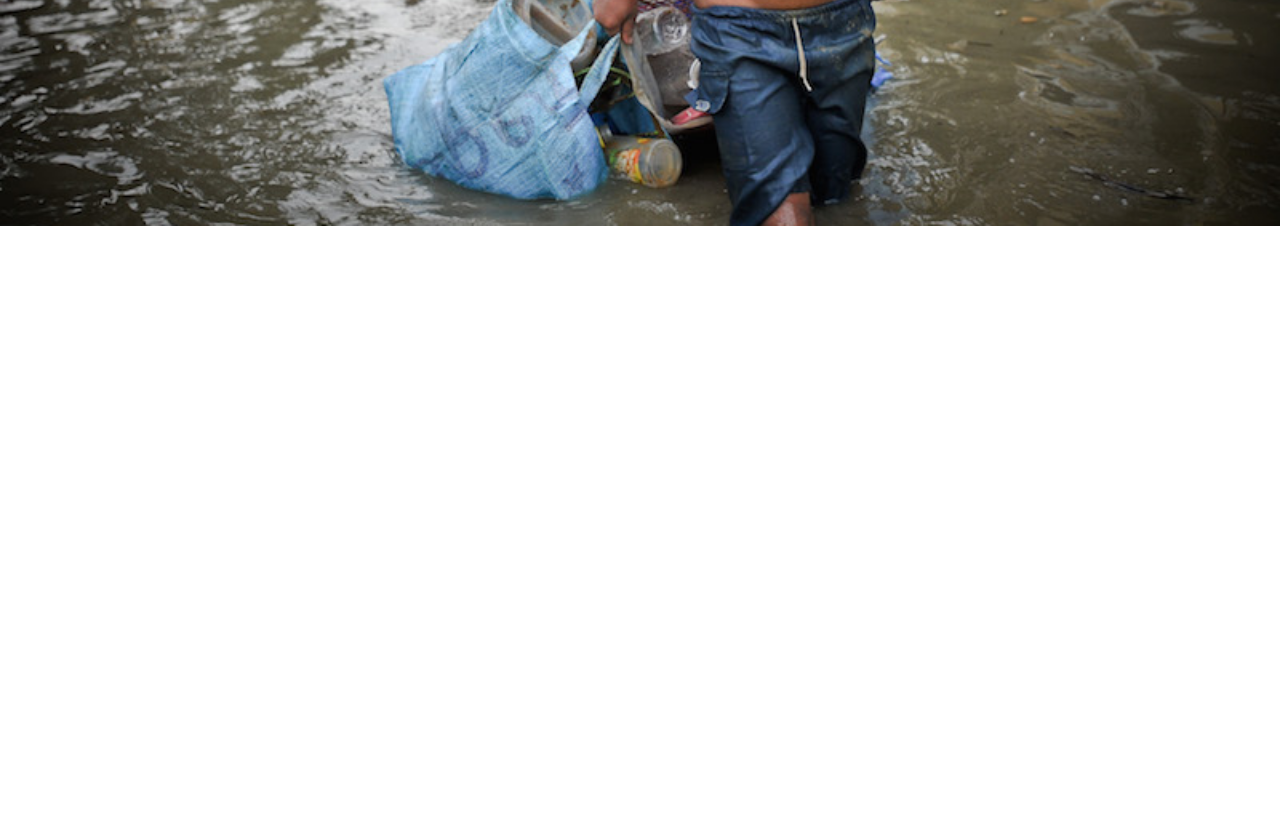
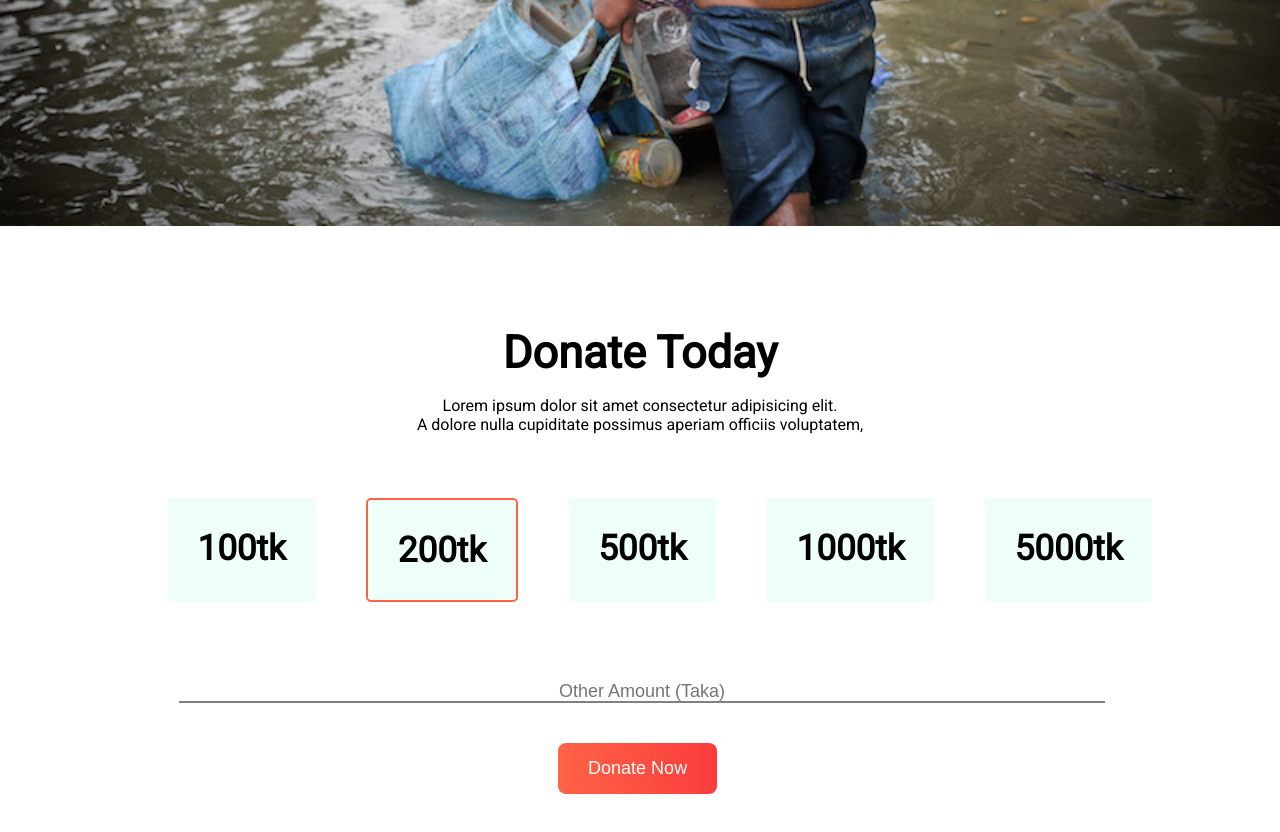
Before and after one commit to amernadim/donation-sylhet, a plain HTML site: page index.html in a window 1280 px wide. Shown: the part 574-1406 px from the top of the page. Before the commit the page ends 800 px from the top, so only its background shows below. Drawn offline with Linux system fonts and the light colour scheme.

Commit message:
add donate

```diff
--- a/index.html
+++ b/index.html
@@ -16,18 +16,41 @@
 
 </head>
 <body>
-  <!-- Section -->
+  <!-- Banner Section -->
   <section class="top-banner">
     <div class="banner-text">
       <h1>Let’s Help Those Who Are <br> More In Need...</h1>
       <p>Lorem ipsum dolor sit amet, usu cu esse possit referrentur, at eam falli <br> deterruisset. No duo populo animal noluisse, enim</p>
       <a class="custom-btn" href="">Donate Now</a>
     </div>
+  </section>
 
+  <!-- Donate Section -->
+  <section class="donations">
+    <div class="donate-text">
+      <h1>Donate Today</h1>
+      <p>Lorem ipsum dolor sit amet consectetur adipisicing elit. <br> A dolore nulla cupiditate possimus aperiam officiis voluptatem,</p>
+    </div>
+
+    <div class="donate-tk">
+      <ul>
+        <li>100tk</li>
+        <li class="active">200tk</li>
+        <li>500tk</li>
+        <li>1000tk</li>
+        <li>5000tk</li>
+      </ul>
+      <div class="form-fild">
+        <form action="#">
+          <input id="Amonut" type="text" placeholder="Other Amount (Taka)"> <br>
+          <button class="custom-btn">Donate Now</button>
+        </form>
+      </div>
+
+    </div>
   </section>
 
   <!-- Section -->
   <!-- Section -->
-  <!-- Section -->
 </body>
 </html>
--- a/style.css
+++ b/style.css
@@ -5,6 +5,7 @@ body {
 }
 
 /* Section */
+
 .top-banner {
   height: 100vh;
   background-image: url(./assets/top-banner-img.jpg);
@@ -33,15 +34,84 @@ body {
   border: none;
   border-radius: 8px;
   font-size: 18px;
-
+  cursor: pointer;
 }
 a {
   display: inline-block;
   margin: 20px  0 0 36%;
+}
+.custom-btn:hover{
+  background-image: linear-gradient(90deg,#F2D7D5,  #EBDEF0);
+  color: black;
+}
+
+
+
+/* Section  */
+.donations {
+  height: 100vh;
+}
+.donate-text {
 
 }
+.donate-text h1{
+ font-size: 45px;
+ font-weight: 600;
+ text-align: center;
+ margin-top: 100px;
+}
+.donate-text p {
+  font-size: 16px;
+  font-weight: 500;
+  text-align: center;
+  margin-top: -20px;
+}
+.donate-tk {
+  margin-top: 10%;
+  margin: 5% 10% 0 10%;
+}
+.donate-tk ul {
+  display: flex;
+  justify-content: space-between;
+}
+.donate-tk li {
+  font-size: 35px;
+  font-weight: 800;
+  padding: 3%;
+  list-style: none;
+  background-color: rgba(127, 255, 212, 0.129);
+}
+.donate-tk li:hover , .active {
+  background-color: rgba(255, 99, 71, 0.376);
+  border: 2px solid tomato;
+  border-radius: 5px;
+  cursor: pointer;
+}
+.form-fild {
+  margin-top: 80px;
+}
+#Amonut{
+  border: none;
+  border-bottom:2px solid grey ;
+  width: 90%;
+  margin-left: 5%;
+  align-items: center;
+}
+input::placeholder {
+  font-size: 18px;
+  font-weight: 400;
+  text-align: center;
+}
+button{
+  margin-top: 40px;
+  margin-left: 42%;
+  display: inline-block;
+  align-items: center;
+}
+
+
+
 
 
 /* Section  */
 /* Section  */
-/* Section  */
```
